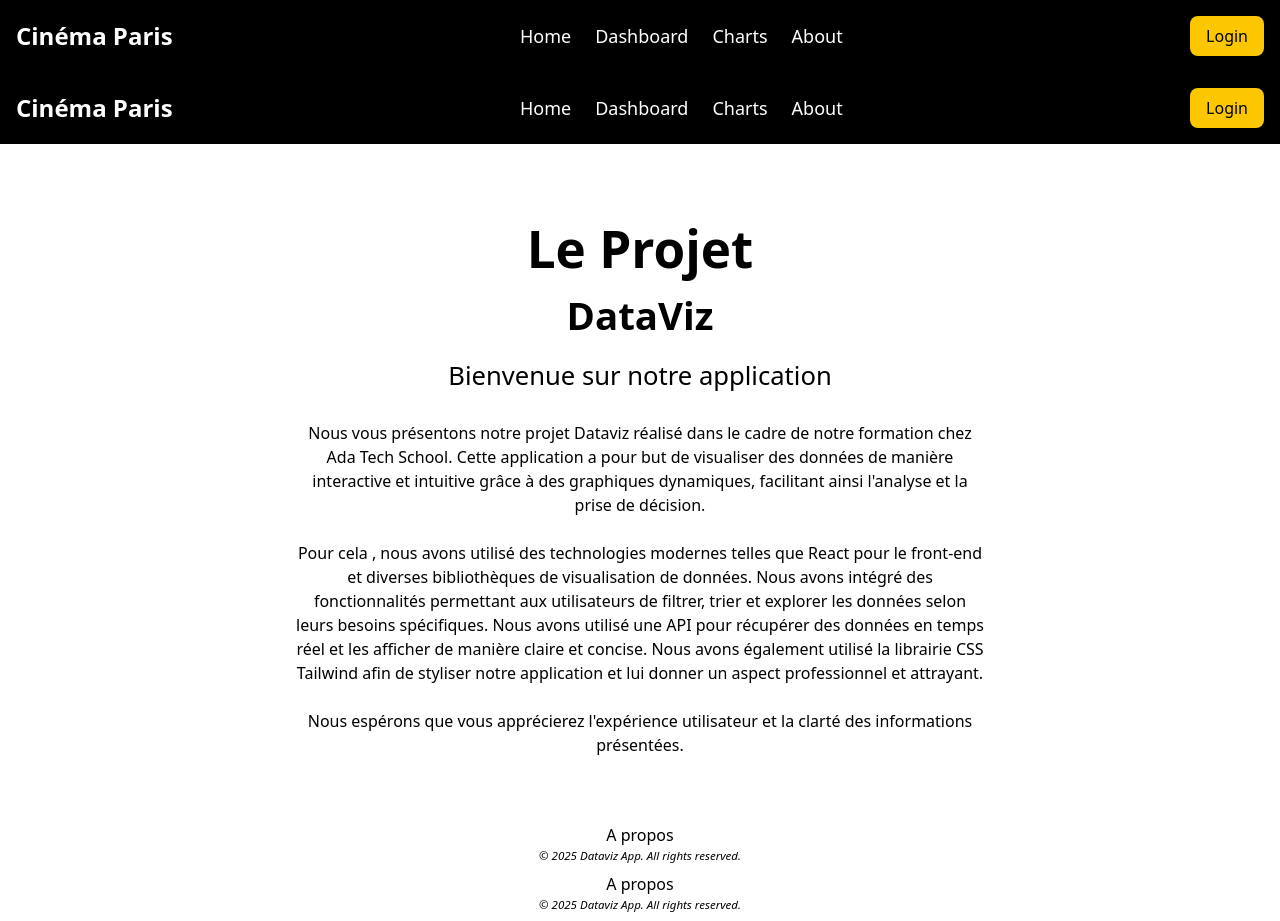
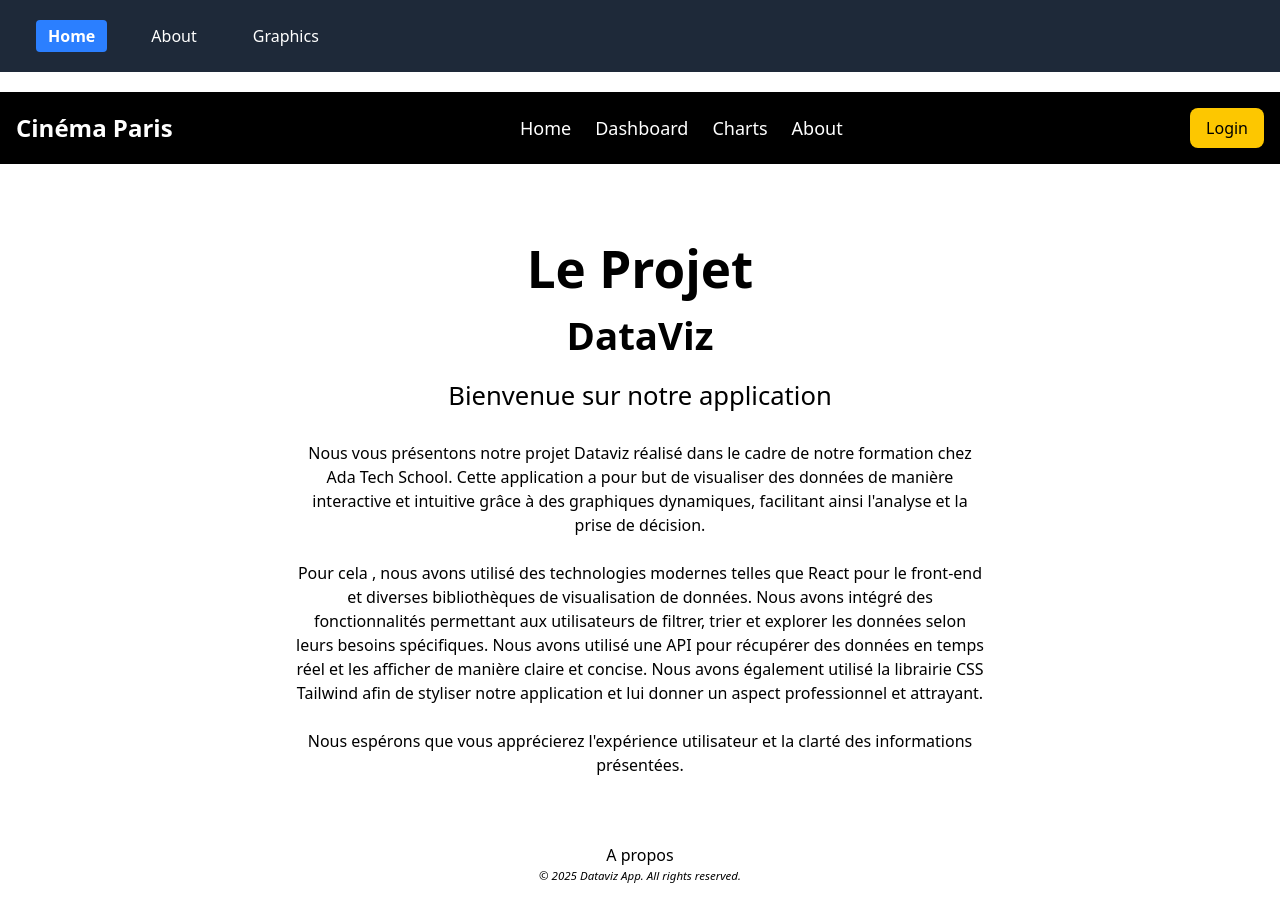
Before and after one commit to LaurieLM/dataviz, a React (Vite) app: page / in a window 1280 px wide. After the commit the page ends 892 px from the top, so only its background shows below. Built offline with nearby package versions, Linux system fonts and the light colour scheme.

Commit message:
Router refactor: added Root layout, Navbar, ErrorPage + updated main.tsx

```diff
--- a/src/components/Header.tsx
+++ b/src/components/Header.tsx
@@ -1,4 +1,6 @@
 import { Link } from "react-router-dom";
+
+
 
 export default function Header() {
   return (
--- /dev/null
+++ b/src/components/Navbar.tsx
@@ -0,0 +1,38 @@
+import { NavLink } from "react-router-dom";
+
+export default function Navbar() {
+  const baseClasses =
+    "mx-4 px-3 py-1 rounded text-white no-underline";
+  const activeClasses = "bg-blue-500 font-bold";
+
+  return (
+    <nav className="p-5 bg-gray-800 mb-5 flex">
+      <NavLink
+        to="/"
+        className={({ isActive }) =>
+          isActive ? `${baseClasses} ${activeClasses}` : baseClasses
+        }
+      >
+        Home
+      </NavLink>
+
+      <NavLink
+        to="/about"
+        className={({ isActive }) =>
+          isActive ? `${baseClasses} ${activeClasses}` : baseClasses
+        }
+      >
+        About
+      </NavLink>
+
+      <NavLink
+        to="/graphs"
+        className={({ isActive }) =>
+          isActive ? `${baseClasses} ${activeClasses}` : baseClasses
+        }
+      >
+        Graphics
+      </NavLink>
+    </nav>
+  );
+}
--- a/src/main.tsx
+++ b/src/main.tsx
@@ -1,12 +1,30 @@
 import React from "react";
 import ReactDOM from "react-dom/client";
-import { BrowserRouter } from "react-router-dom";
-import App from "./App";   // CORRETTO
+import { createBrowserRouter, RouterProvider } from "react-router-dom";
+
+import Root from "./pages/Root"
+
+import Home from "./pages/Home";
+import About from "./pages/About";
+import Graphics from "./pages/Graphics";
+import ErrorPage from "./pages/ErrorPage";
+
+const router = createBrowserRouter([
+  {
+    path: "/",
+    element: <Root />,        // Layout con navbar + Outlet
+    errorElement: <ErrorPage />, // Gestione errori automatica React Router
+    children: [
+      { index: true, element: <Home /> },          // "/"
+      { path: "about", element: <About /> },       // "/about"
+      { path: "graphs", element: <Graphics /> },   // "/graphs"
+    ],
+  },
+]);
+
 
 ReactDOM.createRoot(document.getElementById("root")!).render(
   <React.StrictMode>
-    <BrowserRouter>
-      <App />
-    </BrowserRouter>
+    <RouterProvider router={router} />
   </React.StrictMode>
 );
--- /dev/null
+++ b/src/pages/ErrorPage.tsx
@@ -0,0 +1,39 @@
+import { useRouteError, isRouteErrorResponse, Link } from "react-router-dom";
+
+export default function ErrorPage() {
+  const error = useRouteError();
+
+  let message = "Unexpected error";
+
+  if (isRouteErrorResponse(error)) {
+    message = error.statusText || "Error";
+  } else if (error instanceof Error) {
+    message = error.message;
+  }
+
+  return (
+    <div className="min-h-screen flex flex-col items-center justify-center bg-gray-100 px-6 text-center">
+      <div className="bg-white shadow-lg rounded-xl p-10 max-w-lg w-full">
+        <h1 className="text-4xl font-bold text-red-600 mb-4">Oops !</h1>
+
+        <p className="text-gray-700 text-lg">
+          Désolé, une erreur inattendue s’est produite.
+        </p>
+
+        <p className="mt-4 italic text-gray-500">{message}</p>
+
+        {/* Bottone per tornare alla home */}
+        <Link
+          to="/"
+          className="mt-6 inline-block px-6 py-2 bg-blue-600 text-white rounded-lg shadow hover:bg-blue-700 transition"
+        >
+          Retour à l’accueil
+        </Link>
+      </div>
+
+      <p className="mt-6 text-gray-400 text-sm">
+        © Cinéma Paris Dataviz ✨
+      </p>
+    </div>
+  );
+}
--- /dev/null
+++ b/src/pages/Root.tsx
@@ -0,0 +1,11 @@
+import { Outlet } from "react-router-dom";
+import Navbar from "../components/Navbar";
+
+export default function Root() {
+  return (
+    <>
+      <Navbar />
+      <Outlet />
+    </>
+  );
+}
```
